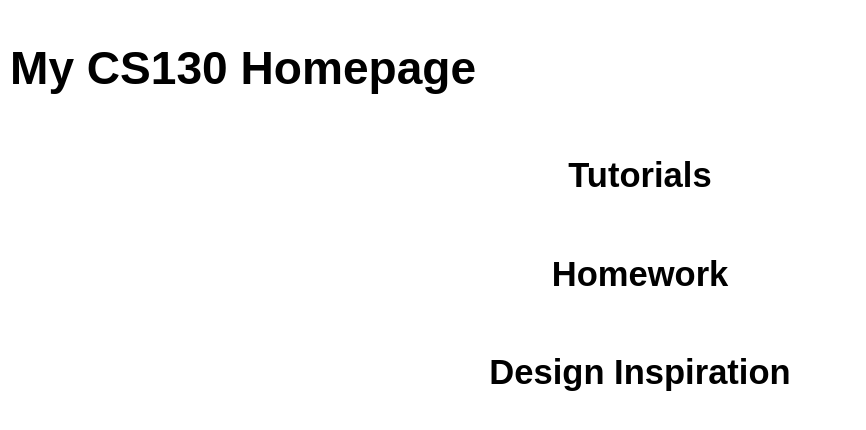
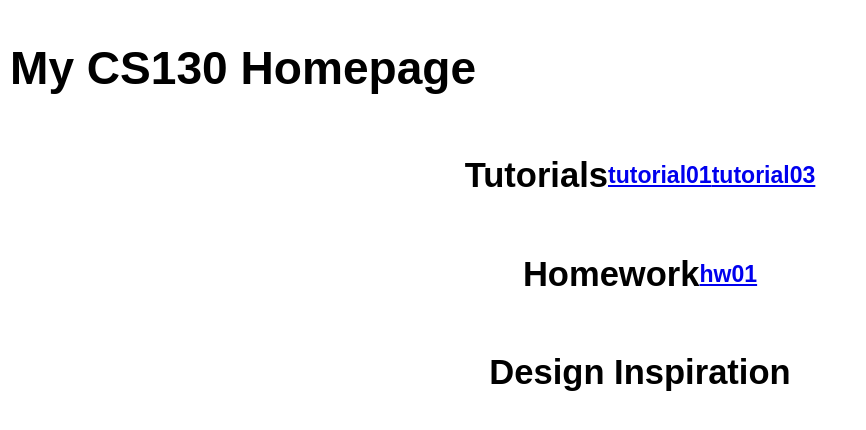
Before and after one commit to isabellekenagy/cs130-coursework, a plain HTML site: page index.html in a window 1280 px wide. Shown: the whole page, without its empty margins (0-866 px from the left). Drawn offline with Linux system fonts and the light colour scheme; files that its build step writes are made by us from their sources.

Commit message:
Added links to homepage

```diff
--- a/index.html
+++ b/index.html
@@ -18,6 +18,8 @@
                     When you submit a new tutorial, add a link to it
                     here (if applicable)
                 -->
+                <p><a href="tutorial01./index.html">tutorial01</a></p>
+                <p><a href="tutorial03/index.html">tutorial03</a></p>
             </section>
             <section id="homework">
                 <h2>Homework</h2>
@@ -26,6 +28,7 @@
                     When you submit a new tutorial, add a link to it
                     here (if applicable)
                 -->
+                <p><a href="hw01/index.html">hw01</a></p>
             </section>
             <section id="inspiration">
                 <h2>Design Inspiration</h2>
```
